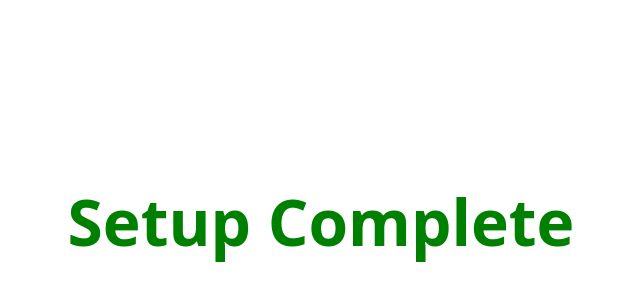
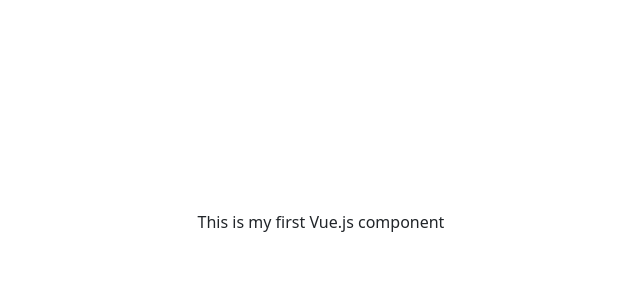
Before and after one commit to SuzukiRyuichiro/vue-tutorial-todo, a Vue app: page / in a window 1280 px wide. Shown: the part 170-470 px from the top of the page, without its empty margins (319-959 px from the left). Built offline with nearby package versions, Linux system fonts and the light colour scheme.

Commit message:
feat: make task list component

```diff
--- a/src/App.vue
+++ b/src/App.vue
@@ -1,28 +1,23 @@
 <script>
+import TaskList from "./components/TaskList.vue";
+
 export default {
-  mounted() {
-    console.log("App mounted");
-  },
+  components: { TaskList },
 };
 </script>
 
 <template>
   <div class="container">
-    <p class="setup-complete">Setup Complete</p>
+    <TaskList />
   </div>
 </template>
 
 <style scoped lang="scss">
 div.container {
   display: flex;
+  flex-direction: column;
   justify-content: center;
   align-items: center;
   height: 100%;
-
-  p.setup-complete {
-    color: green;
-    font-size: 4rem;
-    font-weight: 600;
-  }
 }
 </style>
--- /dev/null
+++ b/src/components/TaskList.vue
@@ -0,0 +1,5 @@
+<template>
+  <div>
+    <p>This is my first Vue.js component</p>
+  </div>
+</template>
```
